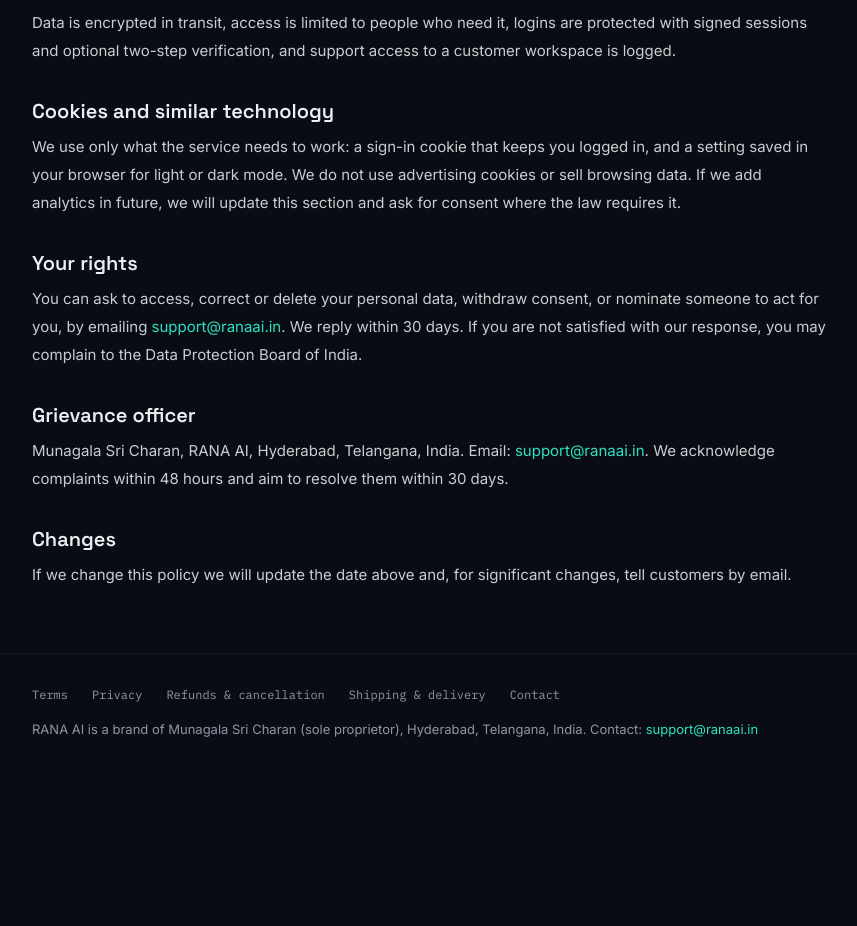
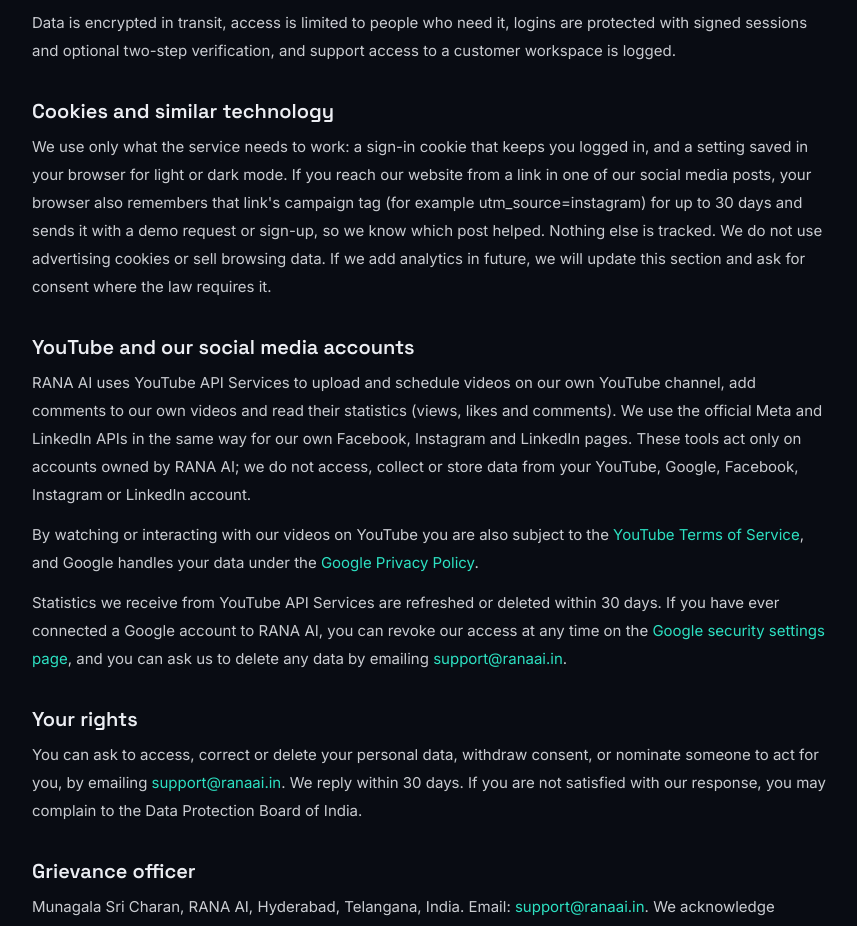
Before and after one commit to sricharanmunagala39-del/Rana.AI, a Next.js app: page /legal/privacy in a window 1280 px wide. Shown: the part 1366-2292 px from the top of the page, without its empty margins (210-1067 px from the left). Before the commit the page ends 2138 px from the top, so only its background shows below. Built offline with nearby package versions, Linux system fonts and the light colour scheme.

Commit message:
Privacy: YouTube API Services section + social campaign tag note

```diff
--- a/app/legal/privacy/page.tsx
+++ b/app/legal/privacy/page.tsx
@@ -7,6 +7,7 @@ export default function Privacy() {
   return (
     <Doc
       title="Privacy Policy"
+      updated="27 September 2026"
       intro={`This policy explains what personal data ${LEGAL.brand} (operated by ${LEGAL.owner}, ${LEGAL.city}) collects, why, and the choices you have. It is written to meet the Digital Personal Data Protection Act, 2023 and the Information Technology Act, 2000.`}
     >
       <Sec h="What we collect">
@@ -39,7 +40,12 @@ export default function Privacy() {
         <p>Data is encrypted in transit, access is limited to people who need it, logins are protected with signed sessions and optional two-step verification, and support access to a customer workspace is logged.</p>
       </Sec>
       <Sec h="Cookies and similar technology">
-        <p>We use only what the service needs to work: a sign-in cookie that keeps you logged in, and a setting saved in your browser for light or dark mode. We do not use advertising cookies or sell browsing data. If we add analytics in future, we will update this section and ask for consent where the law requires it.</p>
+        <p>We use only what the service needs to work: a sign-in cookie that keeps you logged in, and a setting saved in your browser for light or dark mode. If you reach our website from a link in one of our social media posts, your browser also remembers that link's campaign tag (for example utm_source=instagram) for up to 30 days and sends it with a demo request or sign-up, so we know which post helped. Nothing else is tracked. We do not use advertising cookies or sell browsing data. If we add analytics in future, we will update this section and ask for consent where the law requires it.</p>
+      </Sec>
+      <Sec h="YouTube and our social media accounts">
+        <p>{LEGAL.brand} uses YouTube API Services to upload and schedule videos on our own YouTube channel, add comments to our own videos and read their statistics (views, likes and comments). We use the official Meta and LinkedIn APIs in the same way for our own Facebook, Instagram and LinkedIn pages. These tools act only on accounts owned by {LEGAL.brand}; we do not access, collect or store data from your YouTube, Google, Facebook, Instagram or LinkedIn account.</p>
+        <p>By watching or interacting with our videos on YouTube you are also subject to the <a href="https://www.youtube.com/t/terms" target="_blank" rel="noopener noreferrer">YouTube Terms of Service</a>, and Google handles your data under the <a href="https://policies.google.com/privacy" target="_blank" rel="noopener noreferrer">Google Privacy Policy</a>.</p>
+        <p>Statistics we receive from YouTube API Services are refreshed or deleted within 30 days. If you have ever connected a Google account to {LEGAL.brand}, you can revoke our access at any time on the <a href="https://security.google.com/settings/security/permissions" target="_blank" rel="noopener noreferrer">Google security settings page</a>, and you can ask us to delete any data by emailing <a href={`mailto:${LEGAL.email}`}>{LEGAL.email}</a>.</p>
       </Sec>
       <Sec h="Your rights">
         <p>You can ask to access, correct or delete your personal data, withdraw consent, or nominate someone to act for you, by emailing <a href={`mailto:${LEGAL.email}`}>{LEGAL.email}</a>. We reply within 30 days. If you are not satisfied with our response, you may complain to the Data Protection Board of India.</p>
```
